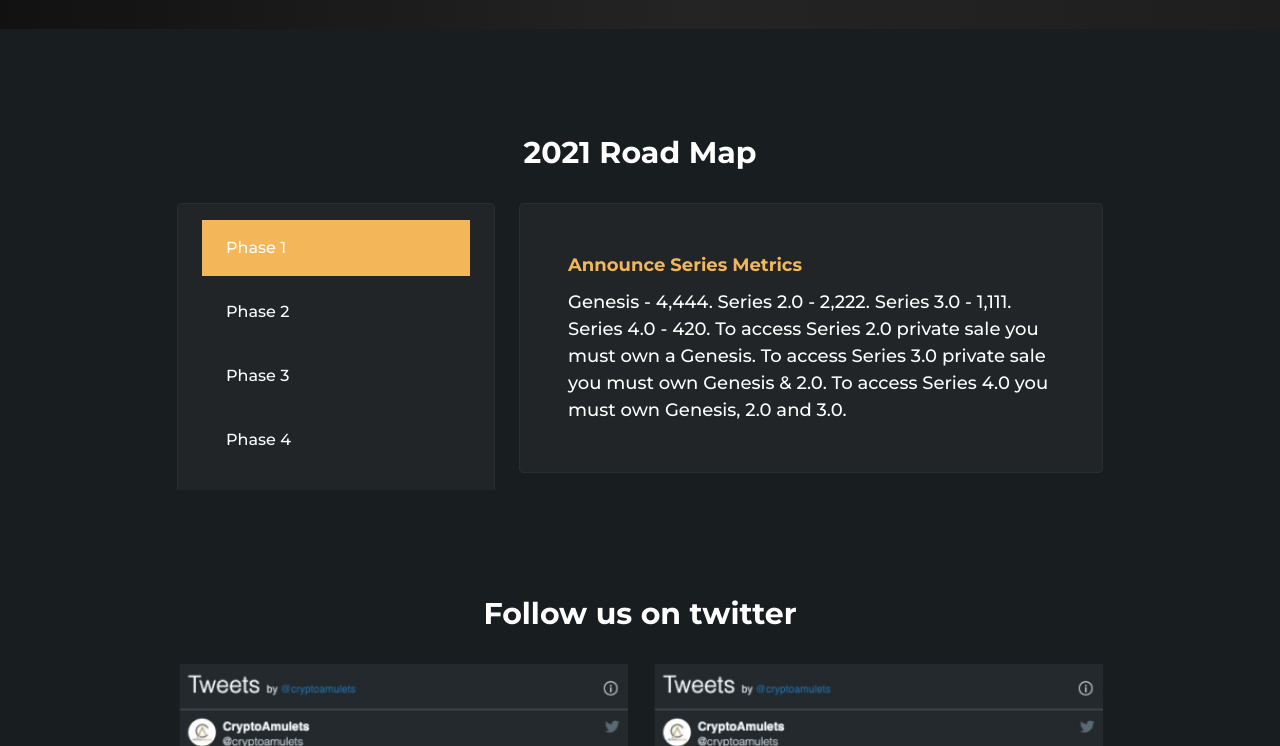
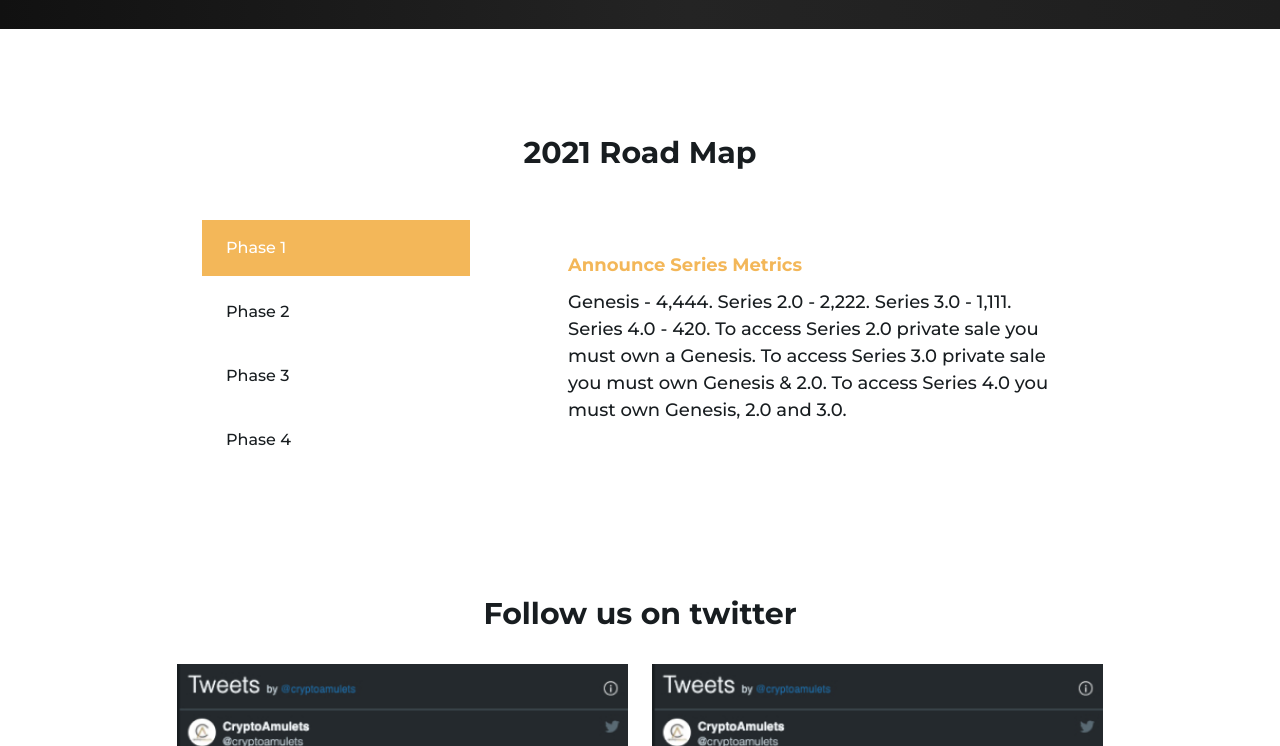
Before and after one commit to helen1611/react-titanz, a React app: page / in a window 1280 px wide. Shown: the part 1062-1808 px from the top of the page. Built offline with nearby package versions, Linux system fonts and the light colour scheme.

Commit message:
change to light theme

```diff
--- a/src/styles/App.scss
+++ b/src/styles/App.scss
@@ -8,8 +8,8 @@
 @import "./share/footer.scss";
 
 body{
-  background-color: #181d20;
-  color: #fff;
+  background-color: #fff;
+  color: #181d20;
   font-family: 'Montserrat', sans-serif !important;
   font-weight: 500;
   padding-top: 112px;
```
